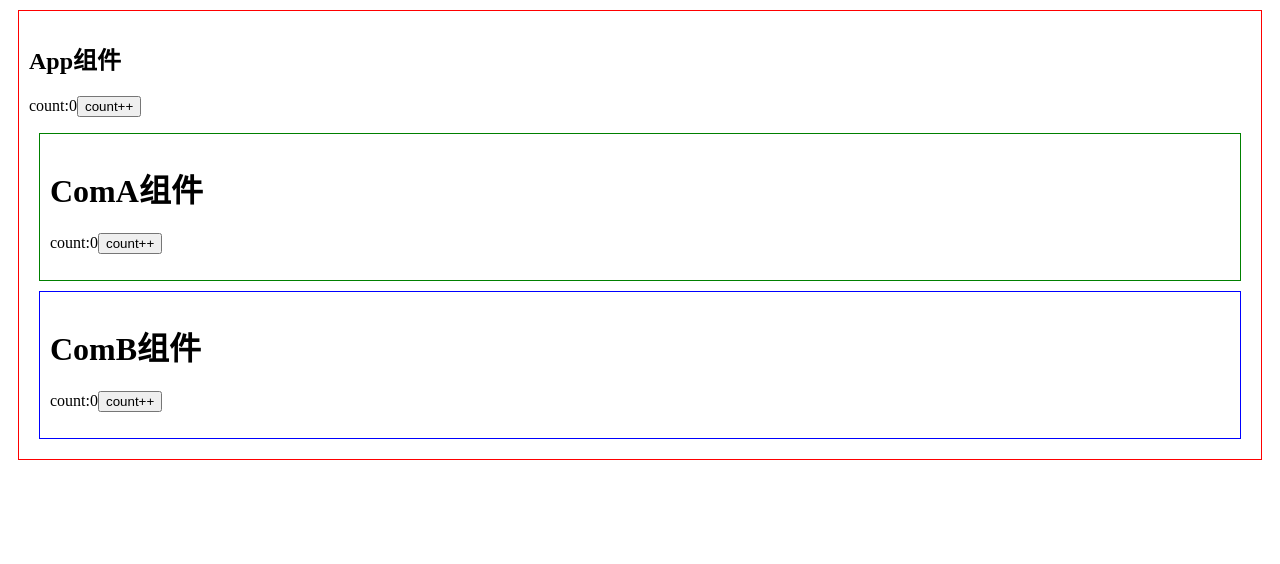
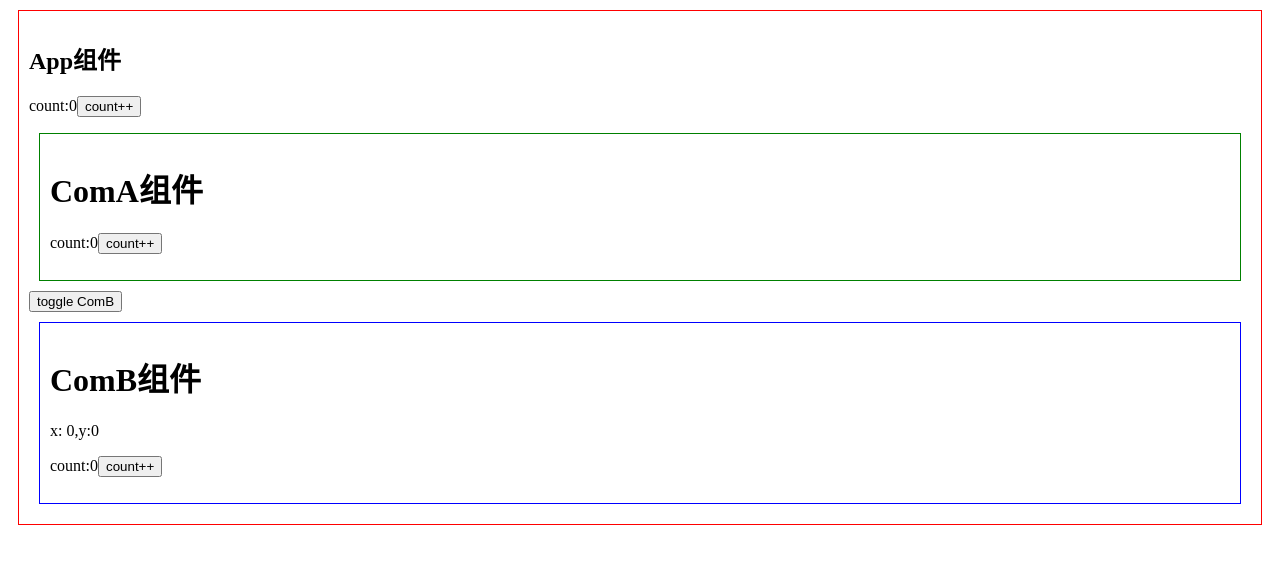
Before and after one commit to ww24kobe/react_example, a React (Create React App) app: page / in a window 1280 px wide. Shown: the top 564 px of the page. Built offline with nearby package versions, Linux system fonts and the light colour scheme.

Commit message:
feat: hooks effect执行时机

```diff
--- a/src/App.js
+++ b/src/App.js
@@ -3,8 +3,9 @@ import ComA from './components/ComA'
 import ComB from './components/ComB'
 
 function App() {
-  console.log('App execute')
+  // console.log('App execute')
   const [count, setCount] = useState(0)
+  const [isBool, setBool] = useState(true)
   useEffect(() => {
     console.log('App mounted & updated')
   }, [count])
@@ -23,7 +24,14 @@ function App() {
         </button>
       </p>
       <ComA />
-      <ComB />
+      <button
+        onClick={() => {
+          setBool(!isBool)
+        }}
+      >
+        toggle ComB
+      </button>
+      {isBool && <ComB />}
     </div>
   )
 }
--- a/src/components/ComA.jsx
+++ b/src/components/ComA.jsx
@@ -1,10 +1,9 @@
 
 import { useState, useEffect } from 'react'
 function ComA() {
-  console.log('ComA execute');
   const [count, setCount] = useState(0)
   useEffect(() => {
-    console.log('ComA mounted & updated')
+    // console.log('ComA mounted & updated')
   }, [count])
   return (
     <div style={{ border: '1px solid green', padding: '10px', margin: '10px' }}>
--- a/src/components/ComB.jsx
+++ b/src/components/ComB.jsx
@@ -1,13 +1,42 @@
 import { useState, useEffect } from 'react'
+
+function useMouse() {
+  console.log('execute useMouse');
+  const [x, setX] = useState(0)
+  const [y, setY] = useState(0)
+
+  const moveHandle = (e) => {
+    setX(e.clientX)
+    setY(e.clientY)
+  }
+
+  useEffect(() => {
+    console.log('mousemove mounted & updated');
+    document.addEventListener('mousemove', moveHandle)
+    return () => {
+      console.log('mousemove unmounted ');
+      document.removeEventListener('mousemove', moveHandle)
+    }
+  }, [])
+
+  return { x, y }
+}
+
 function ComB() {
-  console.log('ComB execute');
   const [count, setCount] = useState(0)
+  const {x,y} = useMouse()
   useEffect(() => {
     console.log('ComB mounted & updated')
-  }, [count])
+    return ()=>{
+      console.log('ComB unmounted');
+    }
+  })
   return (
     <div style={{ border: '1px solid blue', padding: '10px', margin: '10px' }}>
       <h1>ComB组件</h1>
+      <p>
+        x: {x},y:{y}
+      </p>
       <p>
         count:{count}
         <button
--- a/src/index.js
+++ b/src/index.js
@@ -1,6 +1,11 @@
-import React from 'react'
+import React, { StrictMode } from 'react'
 import ReactDOM from 'react-dom/client'
 import App from './App'
 
 const root = ReactDOM.createRoot(document.getElementById('root'))
-root.render(<App />)
+
+root.render(
+  //   <StrictMode>
+  <App />
+  //   </StrictMode>
+)
```
